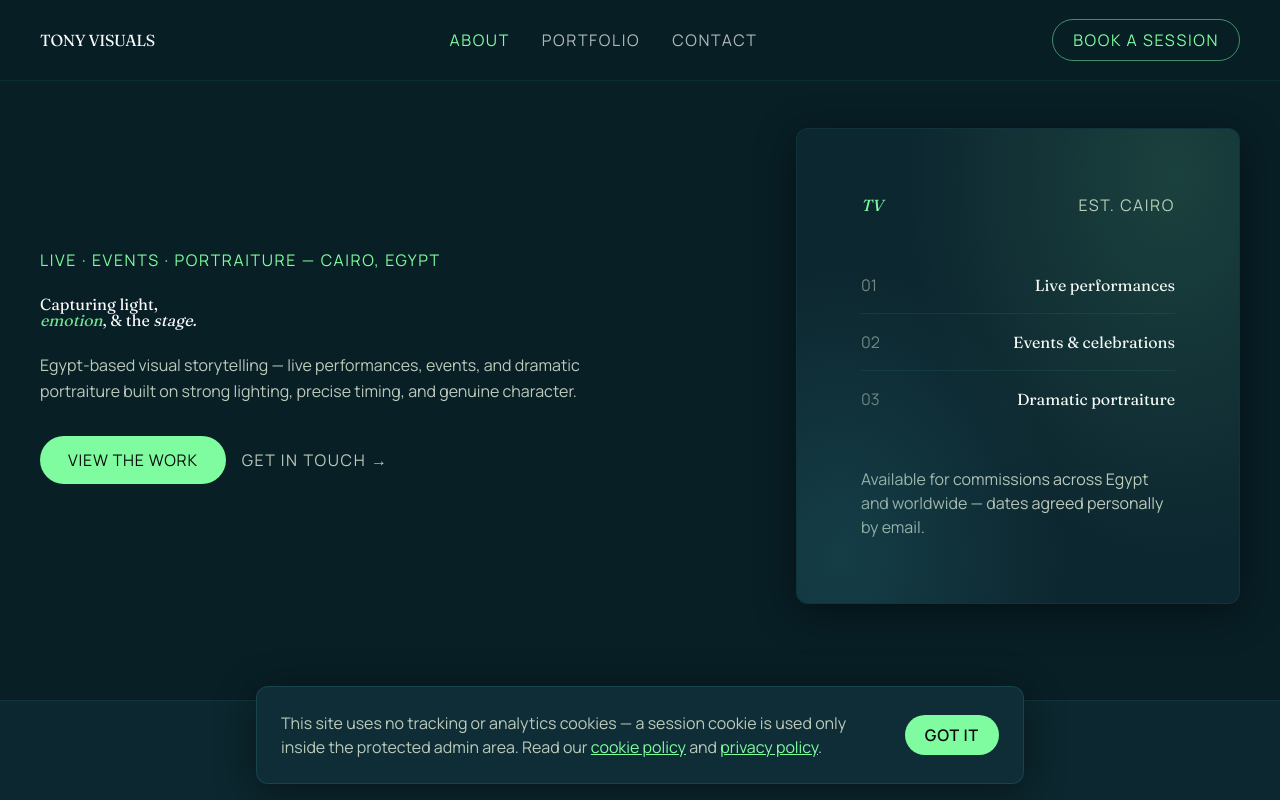
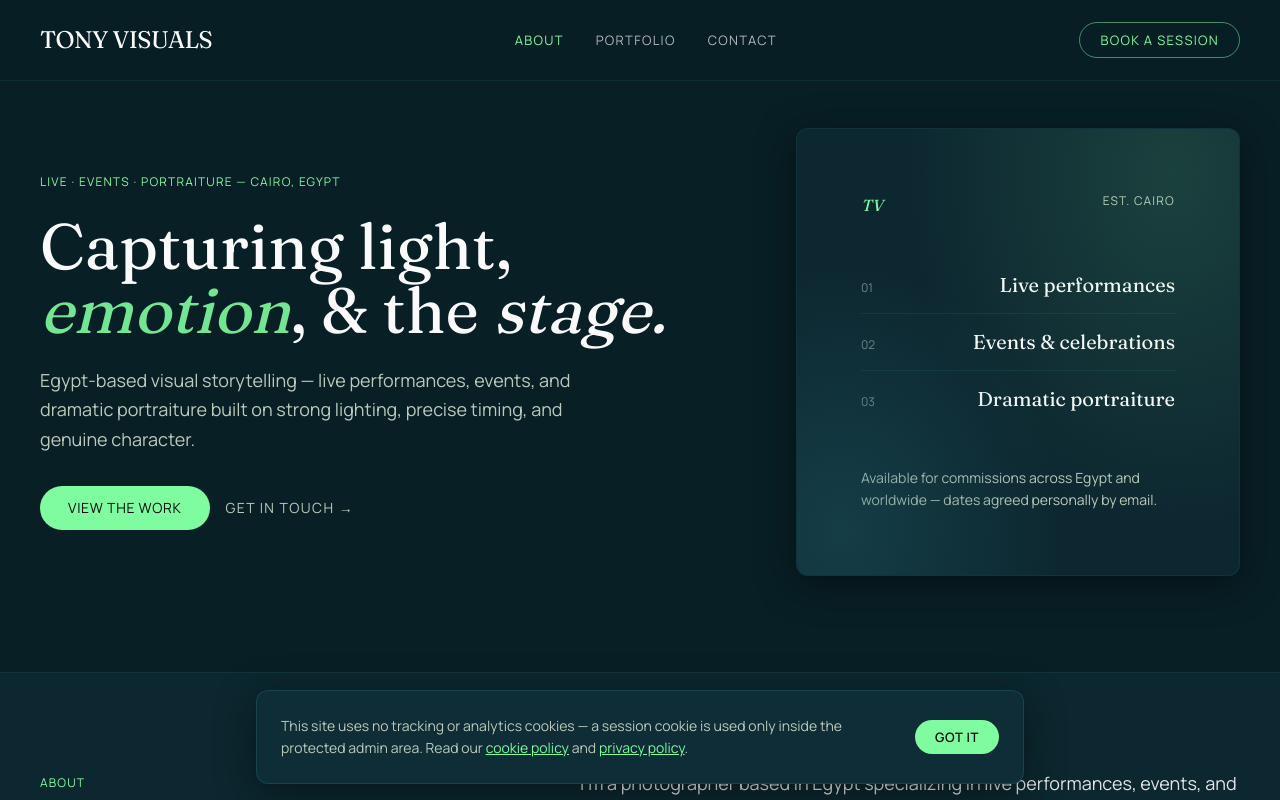
Before and after one commit to Shenodev/tony-visuals-portfolio, a Next.js app: page / in a window 1280 px wide. Shown: the top 800 px of the page. Built offline with nearby package versions, Linux system fonts and the light colour scheme; no server answers; the database is empty.

Commit message:
feat: add global Tailwind theme styles and admin albums API route for image uploads

```diff
--- a/app/api/admin/albums/route.ts
+++ b/app/api/admin/albums/route.ts
@@ -100,6 +100,7 @@ export async function POST(request: NextRequest) {
 
     const album = await Album.create({
       title,
+      slug,
       coverImageUrl: uploadResult.secure_url,
       coverImagePublicId: uploadResult.public_id,
     });
--- a/app/globals.css
+++ b/app/globals.css
@@ -76,6 +76,38 @@ html {
   --spacing-margin: 2.5rem;
   --spacing-margin-desktop: 5rem;
 
+  --text-label-sm: 0.75rem;
+  --text-label-sm--line-height: 1rem;
+  --text-label-md: 0.8125rem;
+  --text-label-md--line-height: 1.125rem;
+  --text-label-lg: 0.875rem;
+  --text-label-lg--line-height: 1.25rem;
+
+  --text-body-sm: 0.875rem;
+  --text-body-sm--line-height: 1.375rem;
+  --text-body-md: 1rem;
+  --text-body-md--line-height: 1.5rem;
+  --text-body-lg: 1.125rem;
+  --text-body-lg--line-height: 1.75rem;
+
+  --text-headline-sm: 1.25rem;
+  --text-headline-sm--line-height: 1.5rem;
+  --text-headline-md: 1.5rem;
+  --text-headline-md--line-height: 1.8rem;
+  --text-headline-lg-mobile: 1.625rem;
+  --text-headline-lg-mobile--line-height: 1.9rem;
+  --text-headline-lg: 2rem;
+  --text-headline-lg--line-height: 2.4rem;
+
+  --text-display-lg-mobile: 2rem;
+  --text-display-lg-mobile--line-height: 2.3rem;
+  --text-display-lg: 3rem;
+  --text-display-lg--line-height: 3.3rem;
+  --text-display-xl-mobile: 2.25rem;
+  --text-display-xl-mobile--line-height: 2.5rem;
+  --text-display-xl: 4rem;
+  --text-display-xl--line-height: 4.2rem;
+
   --font-body-sm: Manrope;
   --font-body-md: Manrope;
   --font-body-lg: Manrope;
```
